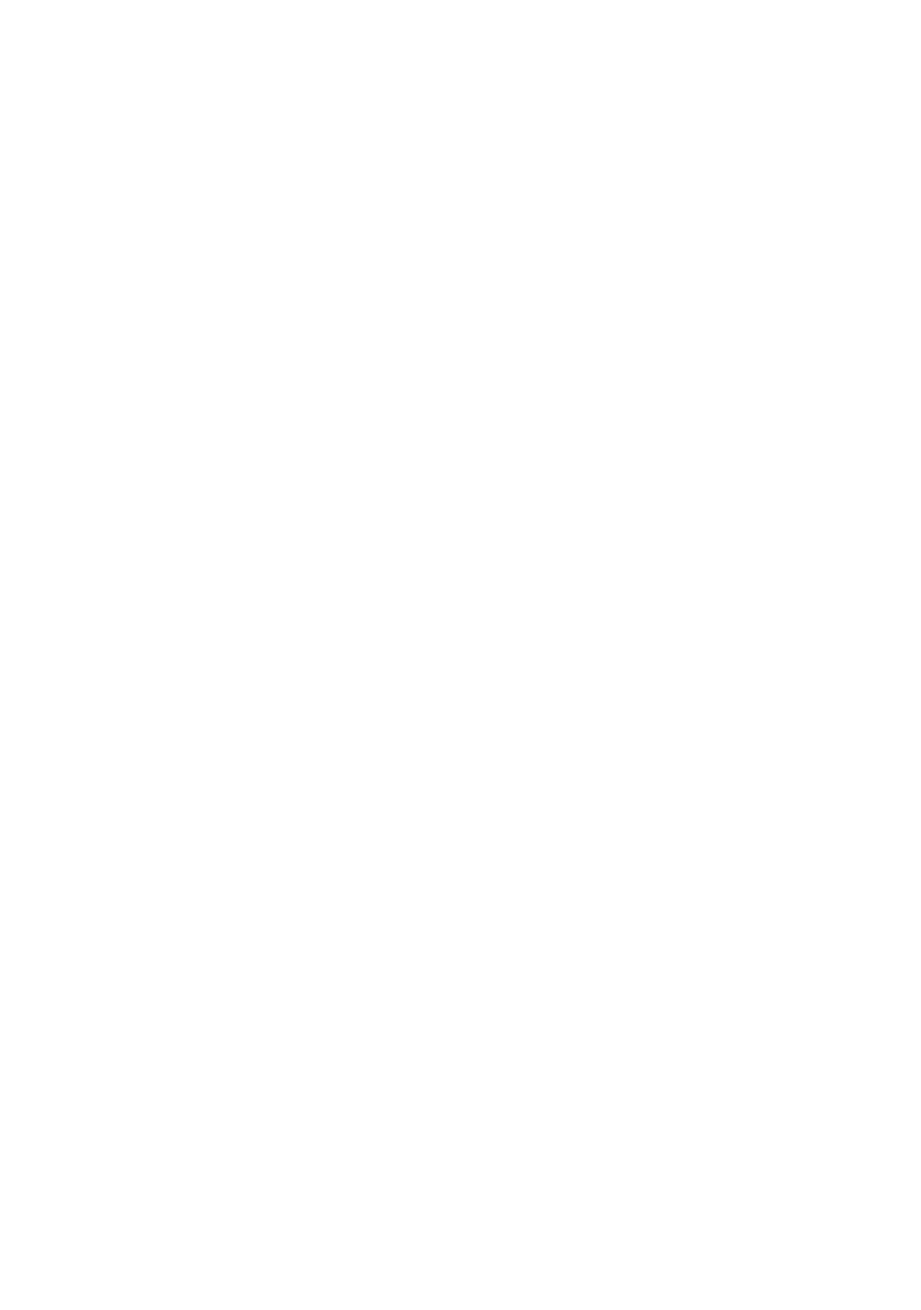
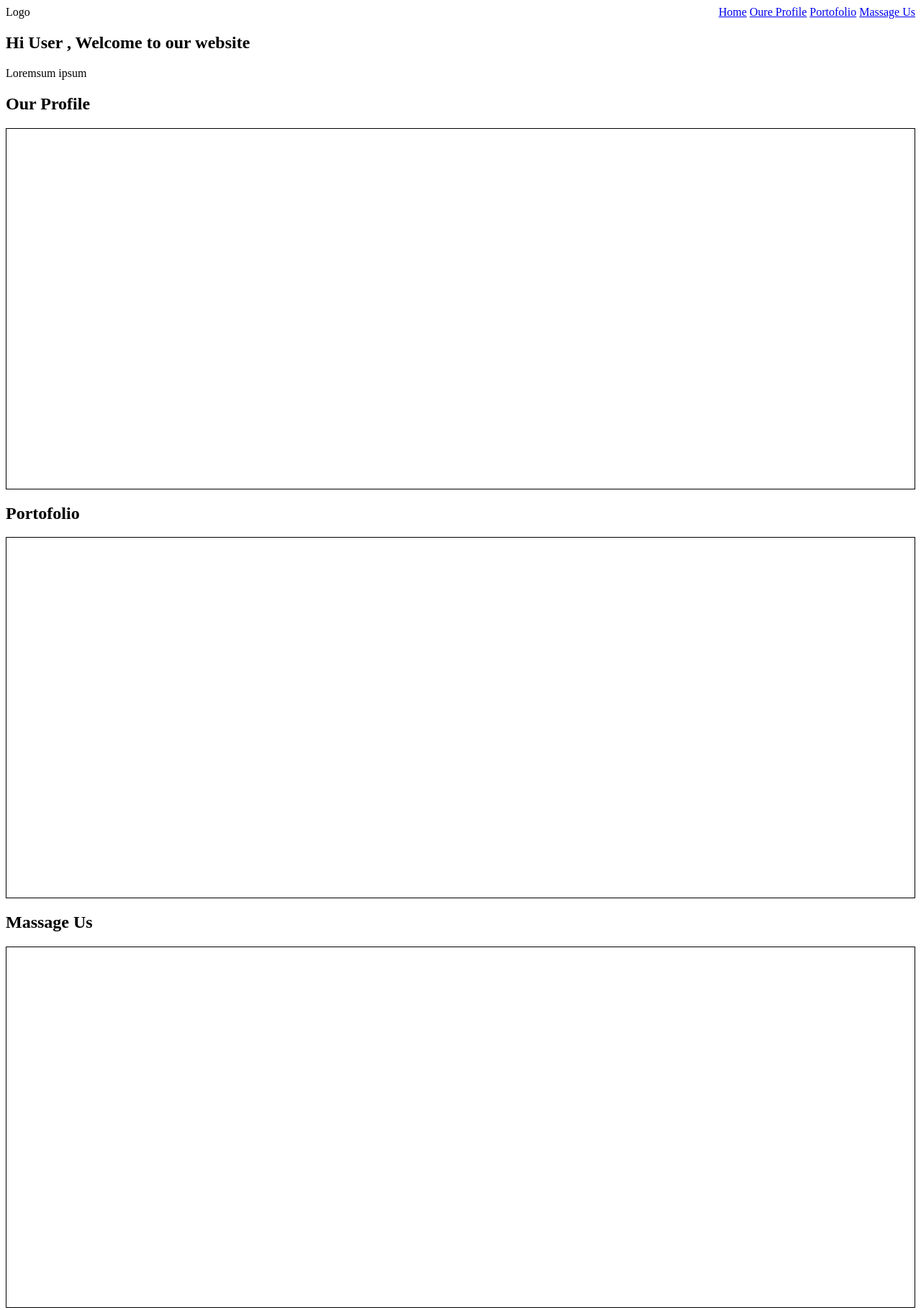
Before and after one commit to revou-fundamental-course/06-jan-25-Jack-hack99, a plain HTML site: page index.html in a window 1280 px wide. Shown: the whole page at 72% size. Before the commit the page ends 800 px from the top, so only its background shows below. Drawn offline with Linux system fonts and the light colour scheme.

Commit message:
update project 2

```diff
--- a/css/style.css
+++ b/css/style.css
@@ -1 +1,25 @@
-/* ini css */
+.main-header {
+  display: flex;
+  justify-content: space-between;
+  align-items: center;
+}
+
+.logo-icon {
+  border: 1px solid;
+  height: 50px;
+  width: 50px;
+}
+
+.banner-image {
+  border: 1px solid;
+  height: 450px;
+}
+
+.content {
+  height: 500px;
+  border: 1px solid black;
+}
+
+.footer {
+  text-align: center;
+}
--- a/index.html
+++ b/index.html
@@ -1,11 +1,58 @@
 <!DOCTYPE html>
 <html lang="en">
-<head>
-    <meta charset="UTF-8">
-    <meta name="viewport" content="width=device-width, initial-scale=1.0">
+  <head>
     <title>Document</title>
-</head>
-<body>
+    <link rel="stylesheet" href="css/style.css"
+  </head>
+  <body>
+    <!-- NAvigasi dan logo -->
+    <header class="main-header">
+      <div class="icon-logo">Logo</div>
 
-</body>
+      <nav>
+        <a href="#">Home</a>
+        <a href="#">Oure Profile</a>
+        <a href="#">Portofolio</a>
+        <a href="#">Massage Us</a>
+      </nav>
+    </header>
+
+    <main>
+      <!-- /Home Page -->
+      <section>
+        <header>
+          <h1>
+            Hi<span id="user-greeting"> User </span>, Welcome to our website
+          </h1>
+          <p>Loremsum ipsum</p>
+        </header>
+      </section>
+
+      <!-- Oour Profile -->
+      <section>
+        <header id="our-profile">
+          <h1>Our Profile</h1>
+        </header>
+
+        <div class="content"></div>
+      </section>
+
+      <!-- Portofolio -->
+      <section>
+        <header id="portofolio">
+          <h1>Portofolio</h1>
+        </header>
+        <div class="content"></div>
+      </section>
+
+      <!-- Massage US -->
+      <section>
+        <header id="massage-us">
+          <h1>Massage Us</h1>
+        </header>
+        <div class="content"></div>
+      </section>
+    </main>
+    <footer></footer>
+  </body>
 </html>
```
